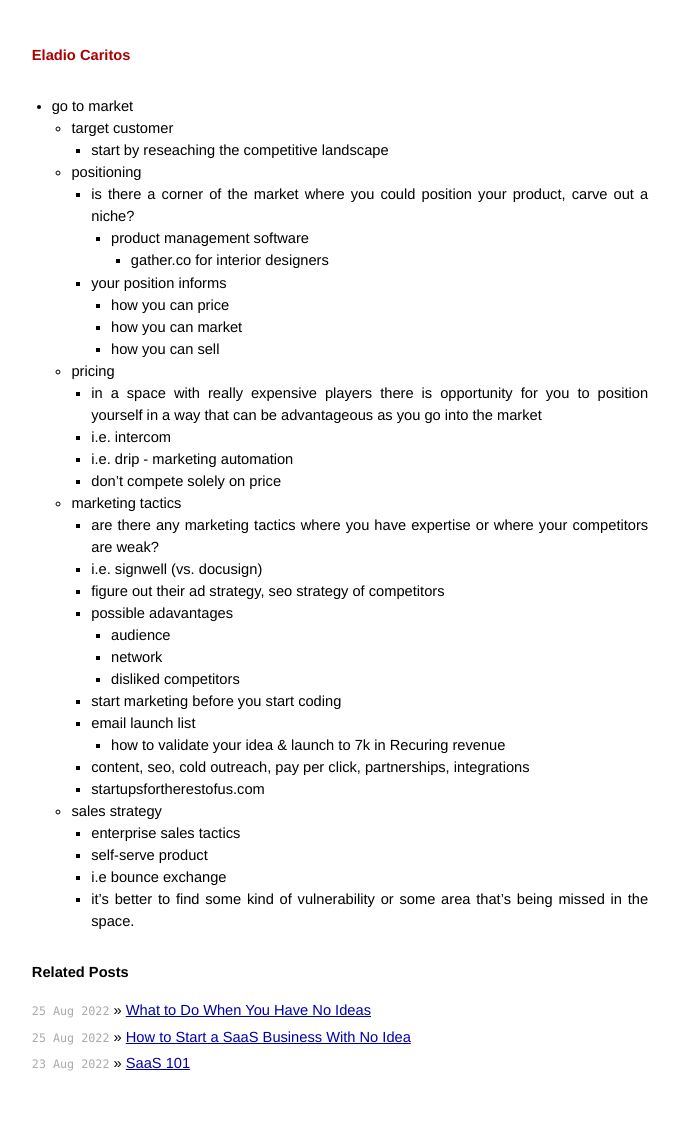
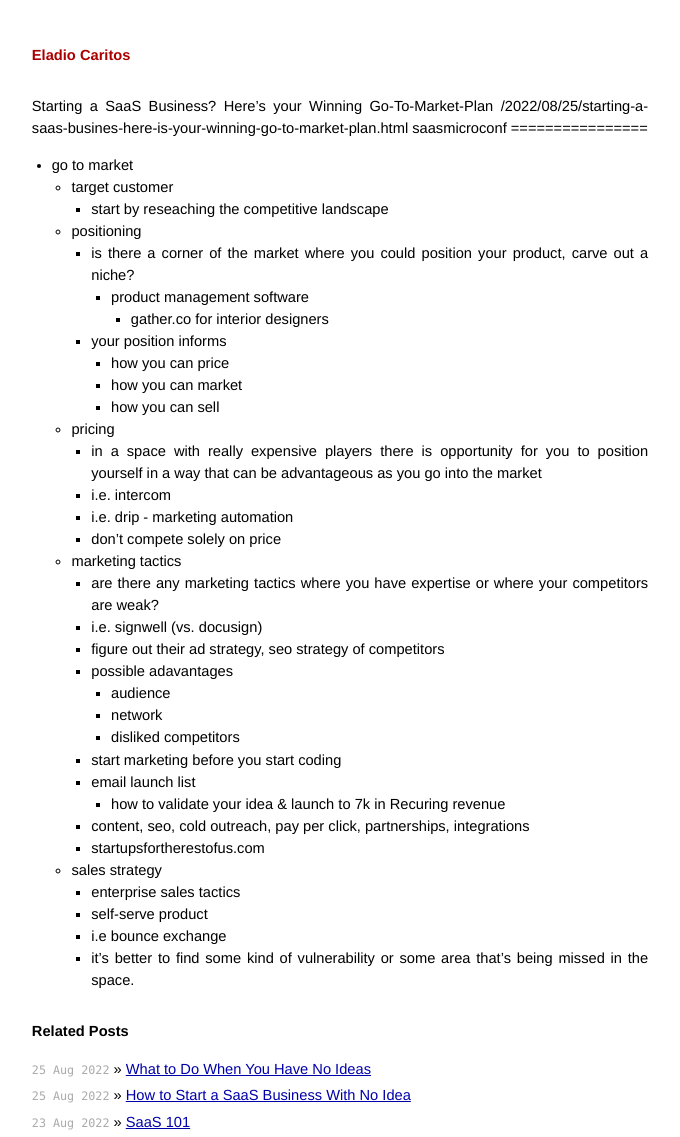
Before and after one commit to caritos/caritos.github.io, a Jekyll site: the page built from _posts/2022-08-25-starting-a-saas-busines-here-is-your-winning-go-to-market-plan.md, in a window 1280 px wide. Shown: the whole page, without its empty margins (300-980 px from the left). Built offline with Jekyll 4.4.1, drawn with Linux system fonts in a browser that asks for light colours; before the commit the page ends 1078 px from its top, so only the background shows below that.

Commit message:
add title in post

```diff
--- a/_posts/2022-08-25-starting-a-saas-busines-here-is-your-winning-go-to-market-plan.md
+++ b/_posts/2022-08-25-starting-a-saas-busines-here-is-your-winning-go-to-market-plan.md
@@ -4,6 +4,10 @@
 tags: [saas, microconf]
 url: https://www.youtube.com/watch?v=wLoHNv9qMKw&list=PLwcQbu9cKWckF6EYygu4r_NMFm9F9LEDL&index=1&ab_channel=MicroConf
 ---
+{{ page.title }}
+{{ page.url }}
+{{ page.tags }}
+================
 * go to market
     - target customer
         * start by reseaching the competitive landscape
```
Also changed, not shown: _posts/2019-07-02-ai-ml-bootcamp.md (+2 -0 lines), _posts/2022-08-23-saas-101.md (+4 -0 lines), _posts/2022-08-25-how-to-start-a-saas-business-with-no-idea.md (+4 -0 lines), _posts/2022-08-25-what-to-do-when-you-have-no-ideas copy.md (+4 -0 lines).
